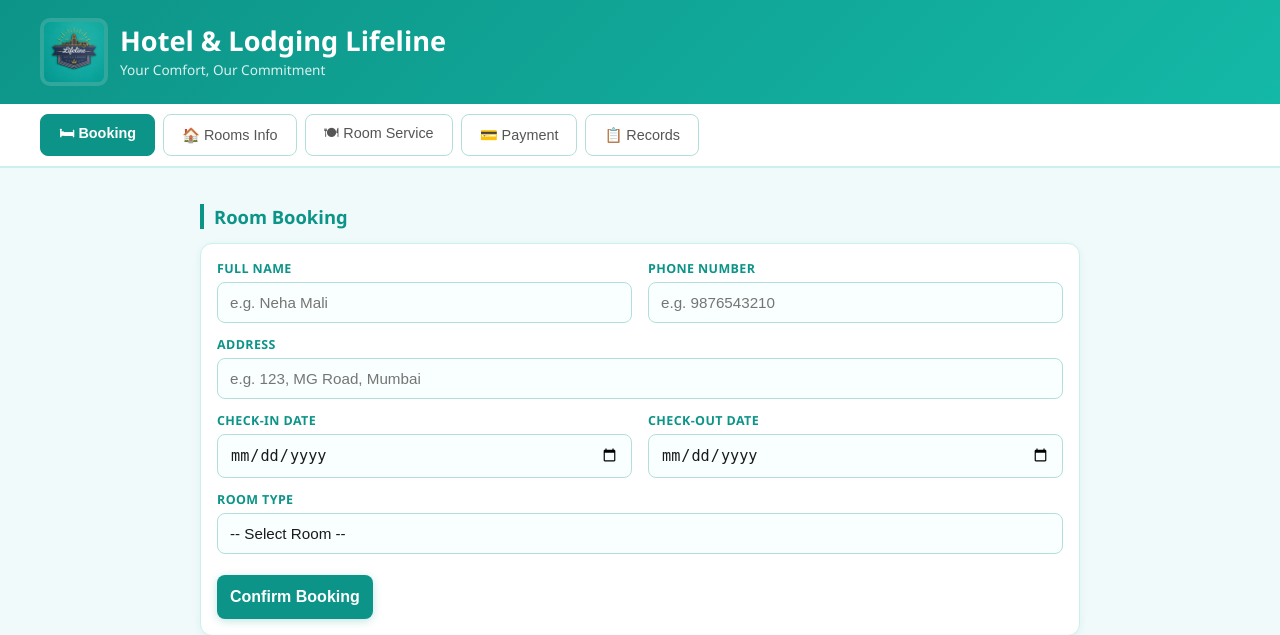
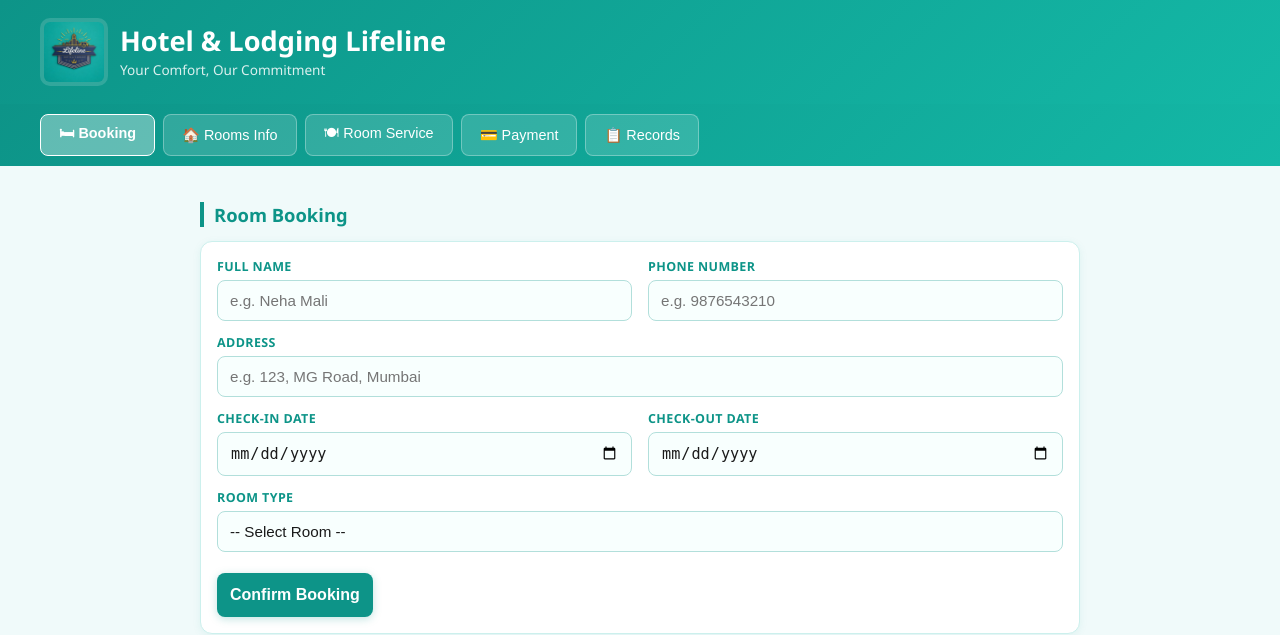
Before and after one commit to NehaMali04/hotel-lifeline, a Flask app: page / in a window 1280 px wide. Shown: the top 635 px of the page. Run offline with Flask 3, Linux system fonts and the light colour scheme.

Commit message:
Nav teal green gradient background

```diff
--- a/templates/index.html
+++ b/templates/index.html
@@ -13,10 +13,10 @@
     .header-text h1 { font-size: 1.15rem; color: #fff; line-height: 1.2; }
     .header-text p  { font-size: 0.72rem; color: rgba(255,255,255,0.85); margin-top: 2px; }
 
-    nav { background: #fff; display: grid; grid-template-columns: repeat(5,1fr); gap: 5px; padding: 8px 10px; border-bottom: 2px solid #ccf0ed; width: 100%; }
+    nav { background: linear-gradient(135deg, #0d9488, #14b8a6); display: grid; grid-template-columns: repeat(5,1fr); gap: 5px; padding: 8px 10px; border-bottom: none; width: 100%; }
     nav::-webkit-scrollbar { display: none; }
-    nav button { background: transparent; border: 1px solid #b2dfdb; color: #555; padding: 8px 2px; border-radius: 8px; cursor: pointer; font-size: 0.72rem; text-align: center; transition: all 0.2s; width: 100%; }
-    nav button.active, nav button:hover { background: #0d9488; color: #fff; border-color: #0d9488; font-weight: 600; }
+    nav button { background: rgba(255,255,255,0.15); border: 1px solid rgba(255,255,255,0.3); color: #fff; padding: 8px 2px; border-radius: 8px; cursor: pointer; font-size: 0.72rem; text-align: center; transition: all 0.2s; width: 100%; }
+    nav button.active, nav button:hover { background: rgba(255,255,255,0.35); border-color: #fff; font-weight: 700; }
 
     .page { display: none; padding: 16px; width: 100%; }
     .page.active { display: block; }
```
